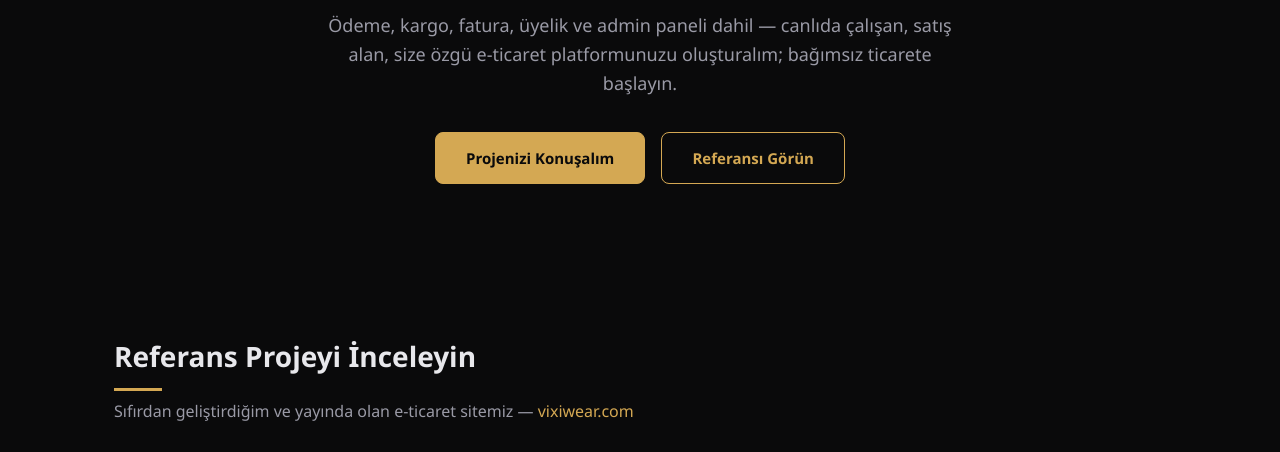
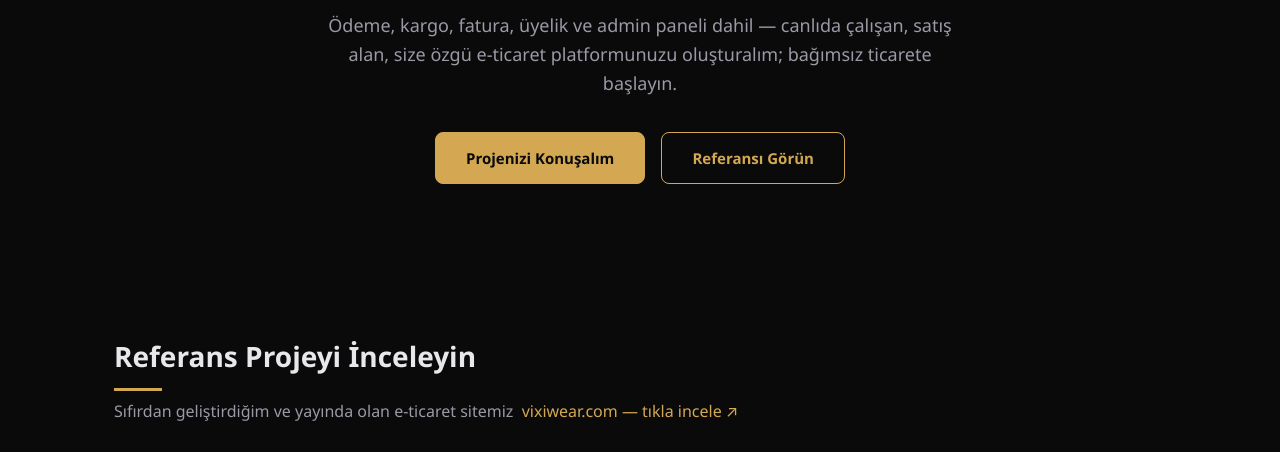
Before and after one commit to ercancelikbusiness/ercancelikbusiness.github.io, a plain HTML site: page index.html in a window 1280 px wide. Shown: the part 348-800 px from the top of the page. Drawn offline with Linux system fonts and the light colour scheme.

Commit message:
vixiwear.com link -> gold pill button

```diff
--- a/index.html
+++ b/index.html
@@ -83,7 +83,9 @@ footer{border-top:1px solid var(--border);padding:30px 0;text-align:center;color
 
 <section id="vixi"><div class="wrap">
   <h2>Referans Projeyi İnceleyin</h2>
-  <p class="sub">Sıfırdan geliştirdiğim ve yayında olan e-ticaret sitemiz — <a href="https://vixiwear.com">vixiwear.com</a></p>
+  <p class="sub">Sıfırdan geliştirdiğim ve yayında olan e-ticaret sitemiz&nbsp;
+    <a class="live" href="https://vixiwear.com" target="_blank" rel="noopener noreferrer" style="text-decoration:none">vixiwear.com — tıkla incele ↗</a>
+  </p>
   <div class="card">
     <div class="vixi-head">
       <div>
```
